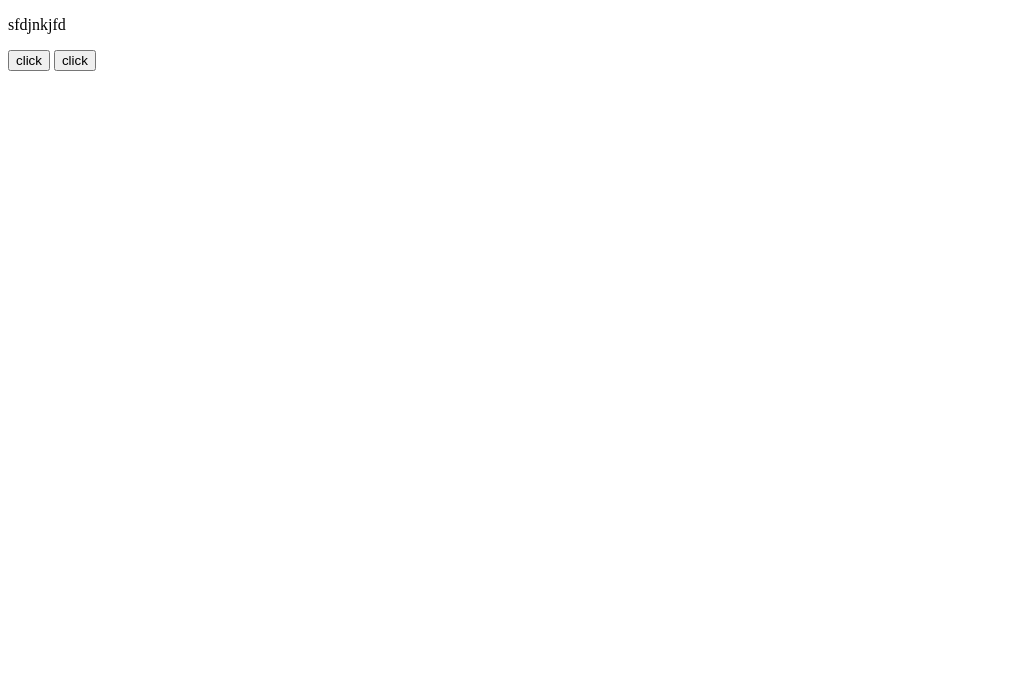
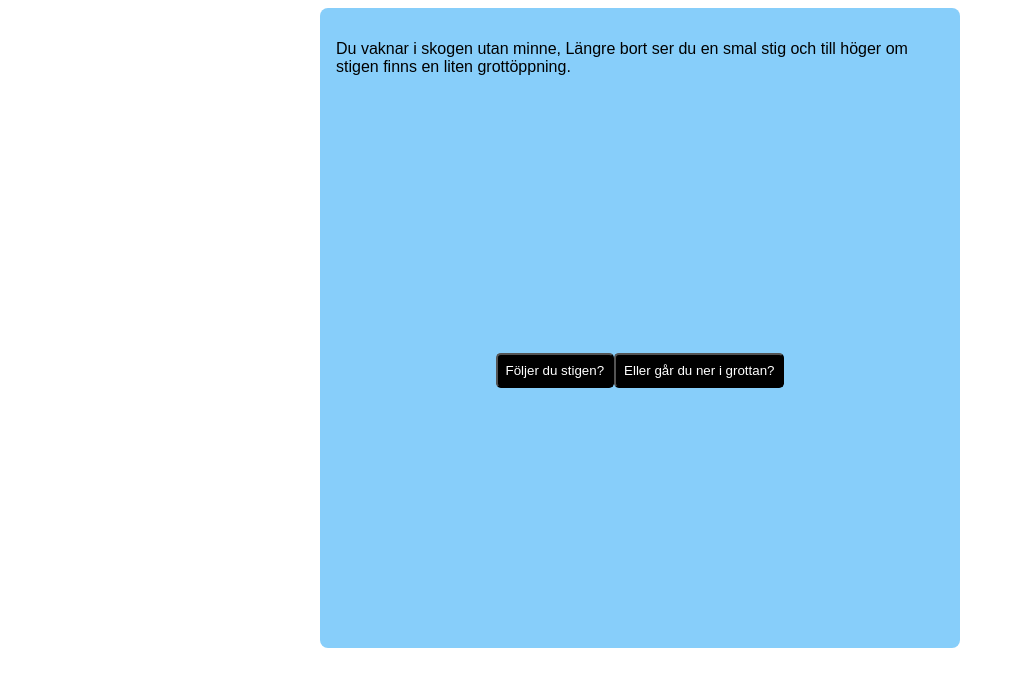
Before and after one commit to olofWallgren/storyGame, a plain HTML site: page index.html in a window 1280 px wide. Shown: the whole page, without its empty margins (0-1015 px from the left). Drawn offline with Linux system fonts and the light colour scheme.

Commit message:
style changes

```diff
--- a/index.html
+++ b/index.html
@@ -3,14 +3,20 @@
 <head>
     <meta charset="UTF-8">
     <meta name="viewport" content="width=device-width, initial-scale=1.0">
+    <script src="/script.js"></script>
+    <link rel="stylesheet" href="style.css">
     <title>Document</title>
 </head>
-<body>
-    <div class="container">
-        <div class="input">
-            <p id="description">sfdjnkjfd</p>
-            <button onclick="handleUserChoice(0)" id="knapp1">click</button>
-            <button onclick="handleUserChoice(1)" id="knapp2">click</button>
+<body class="flex center horizontal">
+    <div class="container border-radius flex vertical space-between">
+        <div class="padding1" >
+            <p id="description"></p>
+        </div>
+        <div class="input flex center horizontal">
+
+
+            <button  onclick="handleUserChoice(0)" id="knapp1">click</button>
+            <button  onclick="handleUserChoice(1)" id="knapp2">click</button>
         </div>
         <div class="text"></div>
     </div>
--- a/script.js
+++ b/script.js
@@ -6,16 +6,103 @@ let scenes = [
     {
         question: "Du vaknar i skogen utan minne, Längre bort ser du en smal stig och till höger om stigen finns en liten grottöppning.",
         answers: {
-            first: { answer: "Följer du stigen?", next: 1 },
-            second: { answer: "Eller går du ner i grottan?", next: 2 }
+            first: { answer: "Följer du stigen?", next: 2 },
+            second: { answer: "Eller går du ner i grottan?", next: 1 }
         }
     },
-    //listobjekt 1
+    //listobjekt 1 grottan
     {
         question: "Inne i grottan börjar det bli mörkt men som tur är finns på väggen mjligheten att tända en fackla. ",
         answers: {
-            first: { answer: "Tänder du facklan?", next: 1 },
-            second: { answer: "Eller går du i mrkret?", next: 0 } // ändra siffrer för att välja vilken scene som skall komma efter
+            first: { answer: "Tänder du facklan?", next: 3 },
+            second: { answer: "Eller går du i mörkret?", next: 4 } // ändra siffrer för att välja vilken scene som skall komma efter
+        }
+    },
+    //listobjekt 2 stigen
+    {
+        question: "På stigen möter du en skepnad som ger dig två val. ",
+        answers: {
+            first: { answer: "Stå till tjänst i all evighet", next: 5 },
+            second: { answer: "bli ett med skepnaden?", next: 6 } // ändra siffrer för att välja vilken scene som skall komma efter
+        }
+    },
+    //listobjekt 3 grottan första val
+    {
+        question: "när du tänder facklan ser du en kista liggandes på marken. ",
+        answers: {
+            first: { answer: "öppna kistan?", next: 11 },
+            second: { answer: "strunta i kistan och fortsätt?", next: 4 } // ändra siffrer för att välja vilken scene som skall komma efter
+        }
+    },
+    // listobjekt 4 grottan andra val
+    {
+        question: "du trampa tyvärr ned i ett hål och dog. Vill du fortsätta att vara död eller kanske återfödas till något kul ",
+        answers: {
+            first: { answer: "jag vill vara död?", next: 1 },
+            second: { answer: "jag vill återfödas?", next: 8 } // ändra siffrer för att välja vilken scene som skall komma efter
+        }
+    },
+    //listobjekt 5 stigen första val
+    {
+        question: "du står nu till tjänst i all evighet villket innebär att bära skepnadens väska i all evighet. ",
+        answers: {
+            first: { answer: "lev med att bära din egen väska i all evighet?", next: 9 },
+            second: { answer: "kasta väskan på marken och stunta i din tjänst?", next: 10 } // ändra siffrer för att välja vilken scene som skall komma efter
+        }
+    },
+    //listobjekt 6 stigen andra val
+    {
+        question: "du är nu ett med skepnaden och vaknar upp i en grotta. I grottan är det mörkt men som tur var finns en fackla på väggen som går att tända ",
+        answers: {
+            first: { answer: "tänd facklan?", next: 3 },
+            second: { answer: "Fortsätt utan att tända?", next: 4 } // ändra siffrer för att välja vilken scene som skall komma efter
+        }
+    },
+    //listobjekt 7 grottan tredje val
+    {
+        question: "du är nu död och spelet är slut. ",
+        answers: {
+            first: { answer: "", next: 3 },
+            second: { answer: "", next: 4 } // ändra siffrer för att välja vilken scene som skall komma efter
+        }
+    },
+    //listobjekt 8 grottan tredje val
+    {
+        question: "du är nu återfödd till en skepnad och vaknar upp på en stig. På stigen möter du dig själv och ger dig själv två alternativ ",
+        answers: {
+            first: { answer: "bli ett med dig själv?", next: 6 },
+            second: { answer: "eller bär din egen väska i all evighet?", next: 5 } // ändra siffrer för att välja vilken scene som skall komma efter
+        }
+    },
+    // listobjekt 9
+    {
+        question: "Grattis du har valt att bär dina egena grejjer! ",
+        answers: {
+            first: { answer: "börja om?", next: 0 },
+            second: { answer: "avsluta?", next: 7 } // ändra siffrer för att välja vilken scene som skall komma efter
+        }
+    },
+    // listobjekt 10
+    {
+        question: "Du kasta din egen väska och där med din själ,vilket innebär att du faller isär och dör. ",
+        answers: {
+            first: { answer: "acceptera din död?", next: 7 },
+            second: { answer: "börja om spelet?", next: 0 } // ändra siffrer för att välja vilken scene som skall komma efter
+        }
+    },
+    // listobjekt 11
+    {
+        question: "I kistan låg tyvärr en giftorm som bet dig i handen och det blev tyvärr din död. ",
+        answers: {
+            first: { answer: "vill du återfödas?", next: 8 },
+            second: { answer: "börja om spelet?", next: 0 } // ändra siffrer för att välja vilken scene som skall komma efter
+        }
+    },
+    {
+        question: "Du struntar i potentionell rikedom och forsätter in i grottan. Men är du säker på att du inte vill öppna kistan? ",
+        answers: {
+            first: { answer: "öppna kistan?", next: 11 },
+            second: { answer: "fortsätt?", next: 0 } // ändra siffrer för att välja vilken scene som skall komma efter
         }
     }
 ];
--- a/style.css
+++ b/style.css
@@ -0,0 +1,47 @@
+.flex{
+    display: flex;
+}
+.center{
+    justify-content: center;
+    align-items: center;
+}
+.vertical{
+    flex-direction: column;
+}
+.horizontal{
+    flex-direction: row;
+}
+.center2{
+    justify-items: center;
+}
+.border-radius{
+    border-radius: 0.5rem;
+}
+.padding{
+    padding: 0.5rem;
+}
+.padding1{
+    padding: 1rem;
+}
+.space-between{
+    justify-content: space-between;
+    align-items: center;
+}
+
+
+
+
+.container{
+   background-color: lightskyblue;
+   width: 40rem;
+   height: 40rem;
+   font-family: Arial, Helvetica, sans-serif;
+}
+button{
+    padding: 0.5rem;
+    border-radius: 0.3rem;
+    margin-bottom: 1rem;
+    color: white;
+    background-color: black;
+
+}
```
